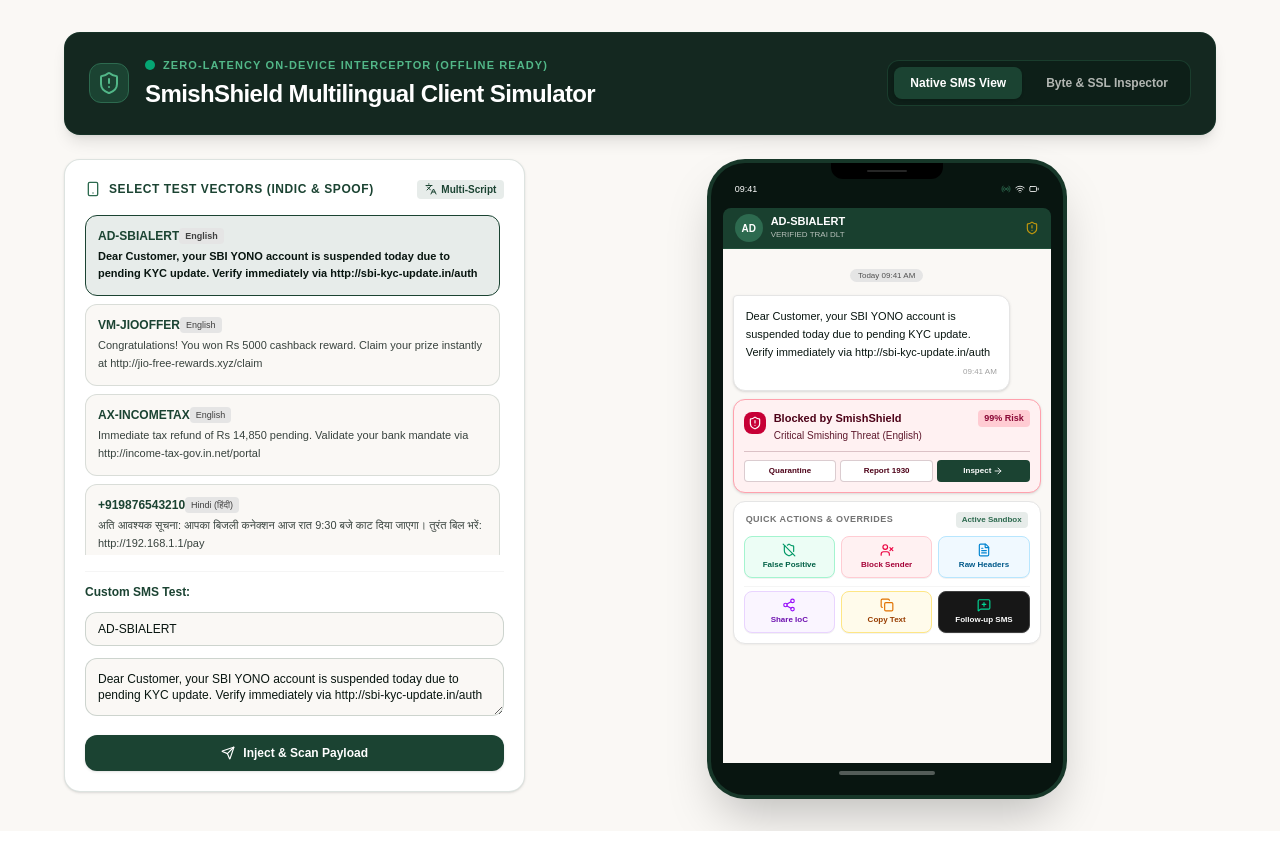
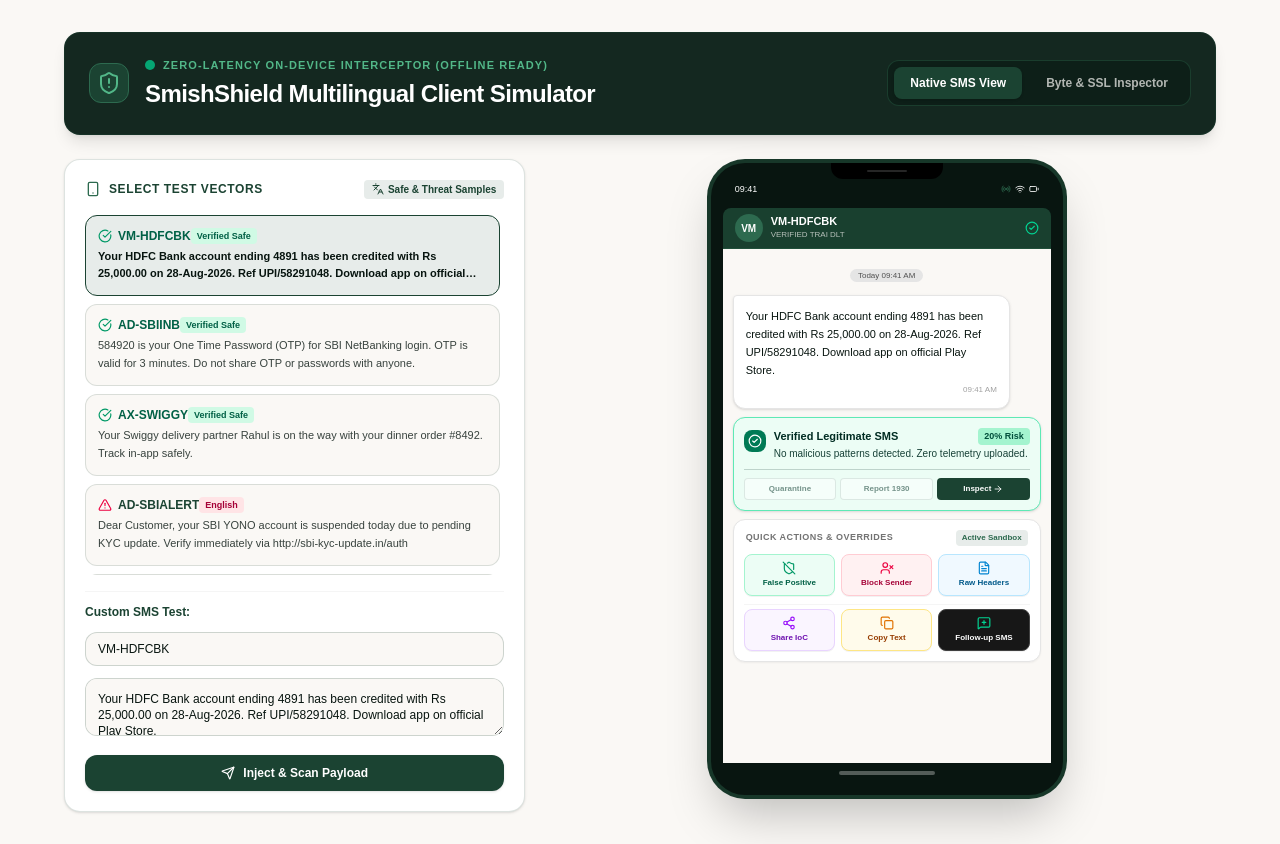
Before and after one commit to Sahasya2007/smish-shield, a Next.js app: page /mobile in a window 1280 px wide. Built offline with nearby package versions, Linux system fonts and the light colour scheme.

Commit message:
Added safe messages

```diff
--- a/app/mobile/page.tsx
+++ b/app/mobile/page.tsx
@@ -21,47 +21,77 @@ import {
   Share2,
   Copy,
   MessageSquarePlus,
-  Languages
+  Languages,
+  CheckCircle
 } from 'lucide-react';
 import { scanMessageOnDevice, ThreatAssessment } from './scanner';
 import { broadcastThreatLog, ThreatStatus } from '../dashboard/telemetry';
 
 const PRESET_MESSAGES = [
+  // --- LEGITIMATE / SAFE SAMPLES (Will NOT be saved to DB or Telemetry) ---
+  {
+    id: 'MSG-SAFE-101',
+    sender: 'VM-HDFCBK',
+    lang: 'English',
+    text: 'Your HDFC Bank account ending 4891 has been credited with Rs 25,000.00 on 28-Aug-2026. Ref UPI/58291048. Download app on official Play Store.',
+    type: 'SAFE'
+  },
+  {
+    id: 'MSG-SAFE-102',
+    sender: 'AD-SBIINB',
+    lang: 'English',
+    text: '584920 is your One Time Password (OTP) for SBI NetBanking login. OTP is valid for 3 minutes. Do not share OTP or passwords with anyone.',
+    type: 'SAFE'
+  },
+  {
+    id: 'MSG-SAFE-103',
+    sender: 'AX-SWIGGY',
+    lang: 'English',
+    text: 'Your Swiggy delivery partner Rahul is on the way with your dinner order #8492. Track in-app safely.',
+    type: 'SAFE'
+  },
+  // --- MALICIOUS & PHISHING SAMPLES (Flagged & Synced to SOC DB) ---
   {
     id: 'MSG-8841',
     sender: 'AD-SBIALERT',
     lang: 'English',
     text: 'Dear Customer, your SBI YONO account is suspended today due to pending KYC update. Verify immediately via http://sbi-kyc-update.in/auth',
+    type: 'THREAT'
   },
   {
     id: 'MSG-8842',
     sender: 'VM-JIOOFFER',
     lang: 'English',
     text: 'Congratulations! You won Rs 5000 cashback reward. Claim your prize instantly at http://jio-free-rewards.xyz/claim',
+    type: 'THREAT'
   },
   {
     id: 'MSG-8843',
     sender: 'AX-INCOMETAX',
     lang: 'English',
     text: 'Immediate tax refund of Rs 14,850 pending. Validate your bank mandate via http://income-tax-gov.in.net/portal',
+    type: 'THREAT'
   },
   {
     id: 'MSG-8844',
     sender: '+919876543210',
     lang: 'Hindi (हिंदी)',
     text: 'अति आवश्यक सूचना: आपका बिजली कनेक्शन आज रात 9:30 बजे काट दिया जाएगा। तुरंत बिल भरें: http://192.168.1.1/pay',
+    type: 'THREAT'
   },
   {
     id: 'MSG-8845',
     sender: 'XX-ODISHA',
     lang: 'Odia (ଓଡ଼ିଆ)',
     text: 'ଜରୁରୀ ସୂଚନା: ଆପଣଙ୍କର ବ୍ୟାଙ୍କ ଖାତା ବନ୍ଦ ହୋଇଯାଇଛି। ତୁରନ୍ତ କେୱାଇସି ଅପଡେଟ୍ କରନ୍ତୁ: http://bank-update.top/od',
+    type: 'THREAT'
   },
   {
     id: 'MSG-8846',
     sender: '+919840123456',
     lang: 'Tamil (தமிழ்)',
     text: 'கணக்கு முடக்கப்பட்டது: உங்கள் வங்கி கணக்கு தற்காலிகமாக நிறுத்தப்பட்டுள்ளது. உடனடியாக சரிபார்க்கவும்: http://hdfc-verify.club/tn',
+    type: 'THREAT'
   }
 ];
 
@@ -89,18 +119,24 @@ export default function MobileSimulator() {
     setIsScanning(true);
     setIsQuarantined(false);
 
-    // 1. Instant 100% Offline Local Scan Execution (0ms Latency)
+    // 1. Instant 100% Offline Local Scan Execution (0ms Latency on Device)
     const localResult = scanMessageOnDevice(textToScan, senderHeader);
     setScanResult(localResult);
+
+    // 2. ZERO TELEMETRY LEAKAGE FOR SAFE MESSAGES
+    // If the message is safe (<35% risk), we strictly do NOT write to database or broadcast telemetry
+    if (localResult.riskScore < 35) {
+      showToast('Payload analyzed: SAFE. Zero data uploaded to cloud (Privacy Protected).');
+      setIsScanning(false);
+      return;
+    }
 
     const mappedStatus: ThreatStatus =
       localResult.riskScore >= 70
         ? 'Critical Threat'
-        : localResult.riskScore >= 35
-        ? 'High Risk'
-        : 'Safe';
+        : 'High Risk';
 
-    // 2. Asynchronous Telemetry Persistence to Database (Non-blocking)
+    // 3. Asynchronous Telemetry Persistence ONLY for Suspicious / Threat Messages
     try {
       const res = await fetch('/api/scan', {
         method: 'POST',
@@ -113,8 +149,7 @@ export default function MobileSimulator() {
 
       const data = await res.json();
 
-      // 3. Local cross-tab broadcast for real-time monitoring
-      if (localResult.riskScore >= 45) {
+      // 4. Local cross-tab broadcast for real-time SOC monitoring
       broadcastThreatLog({
         id: data.id || `INC-${Math.floor(1000 + Math.random() * 9000)}`,
         sender: senderHeader,
@@ -123,9 +158,8 @@ export default function MobileSimulator() {
         riskScore: localResult.riskScore,
         status: mappedStatus
       });
-      }
 
-      showToast('Offline analysis complete & telemetry synced.');
+      showToast('Threat detected: Logged to CERT-In telemetry stream.');
     } catch {
       showToast('Offline analysis complete (Standalone Mode).');
     } finally {
@@ -149,7 +183,8 @@ export default function MobileSimulator() {
       id: `MSG-${Math.floor(1000 + Math.random() * 9000)}`,
       sender: senderToUse,
       lang: 'Custom',
-      text: textToUse
+      text: textToUse,
+      type: 'CUSTOM'
     };
 
     setSelectedMessage(customObj);
@@ -187,7 +222,7 @@ export default function MobileSimulator() {
 
   const handleCopyPayload = () => {
     navigator.clipboard?.writeText(selectedMessage.text);
-    showToast('Malicious text snippet copied to clipboard.');
+    showToast('Text snippet copied to clipboard.');
   };
 
   const handleSimulateFollowUp = () => {
@@ -196,7 +231,8 @@ export default function MobileSimulator() {
       id: `MSG-${Math.floor(1000 + Math.random() * 9000)}`,
       sender: selectedMessage.sender,
       lang: 'English',
-      text: followUpText
+      text: followUpText,
+      type: 'THREAT'
     };
     setSelectedMessage(followUpObj);
     setCustomText(followUpText);
@@ -204,6 +240,7 @@ export default function MobileSimulator() {
   };
 
   const isCritical = scanResult.riskScore >= 70;
+  const isSafe = scanResult.riskScore < 35;
 
   return (
     <div className="min-h-screen bg-[#FAF8F5] text-[#081510] font-sans p-4 sm:p-8 relative">
@@ -260,15 +297,17 @@ export default function MobileSimulator() {
               <div className="flex items-center justify-between">
                 <h3 className="text-xs font-bold uppercase tracking-wider text-[#1B4332] flex items-center gap-2">
                   <Smartphone className="w-4 h-4 text-[#2D6A4F]" />
-                  Select Test Vectors (Indic &amp; Spoof)
+                  Select Test Vectors
                 </h3>
                 <span className="text-[10px] bg-[#1B4332]/10 text-[#1B4332] font-mono px-2 py-0.5 rounded font-bold flex items-center gap-1">
-                  <Languages className="w-3 h-3" /> Multi-Script
+                  <Languages className="w-3 h-3" /> Safe &amp; Threat Samples
                 </span>
               </div>
 
-              <div className="space-y-2 max-h-[340px] overflow-y-auto pr-1">
-                {PRESET_MESSAGES.map((msg) => (
+              <div className="space-y-2 max-h-[360px] overflow-y-auto pr-1">
+                {PRESET_MESSAGES.map((msg) => {
+                  const isSafeMsg = msg.type === 'SAFE';
+                  return (
                     <button
                       key={msg.id}
                       onClick={() => handleSelectPreset(msg)}
@@ -279,28 +318,40 @@ export default function MobileSimulator() {
                       }`}
                     >
                       <div className="flex justify-between items-center font-mono">
-                      <span className="text-[#1B4332] font-bold">{msg.sender}</span>
-                      <span className="text-[9px] bg-neutral-200 text-neutral-700 px-1.5 py-0.5 rounded font-sans">
-                        {msg.lang}
+                        <div className="flex items-center gap-1.5">
+                          {isSafeMsg ? (
+                            <CheckCircle className="w-3.5 h-3.5 text-emerald-600 shrink-0" />
+                          ) : (
+                            <AlertTriangle className="w-3.5 h-3.5 text-rose-600 shrink-0" />
+                          )}
+                          <span className={`font-bold ${isSafeMsg ? 'text-emerald-800' : 'text-[#1B4332]'}`}>
+                            {msg.sender}
+                          </span>
+                        </div>
+                        <span className={`text-[9px] px-1.5 py-0.5 rounded font-sans font-semibold ${
+                          isSafeMsg ? 'bg-emerald-100 text-emerald-800' : 'bg-rose-100 text-rose-800'
+                        }`}>
+                          {isSafeMsg ? 'Verified Safe' : msg.lang}
                         </span>
                       </div>
                       <p className="line-clamp-2 leading-relaxed text-[11px]">{msg.text}</p>
                     </button>
-                ))}
+                  );
+                })}
               </div>
 
               <form onSubmit={handleCustomSubmit} className="pt-3 border-t border-neutral-100 space-y-3">
                 <span className="text-xs font-bold text-[#1B4332] block">Custom SMS Test:</span>
                 <input
                   type="text"
-                  placeholder="Sender ID (e.g. AD-SBI, +919876543210)"
+                  placeholder="Sender ID (e.g. VM-HDFCBK, AD-SBI, +919876543210)"
                   value={customSender}
                   onChange={(e) => setCustomSender(e.target.value)}
                   className="w-full bg-[#FAF8F5] border border-[#1B4332]/20 rounded-xl px-3 py-2 text-xs focus:outline-none focus:border-[#1B4332]"
                 />
                 <textarea
                   rows={2}
-                  placeholder="Paste message (English, Hindi, Odia, Tamil, etc.)..."
+                  placeholder="Paste message text..."
                   value={customText}
                   onChange={(e) => setCustomText(e.target.value)}
                   className="w-full bg-[#FAF8F5] border border-[#1B4332]/20 rounded-xl p-3 text-xs focus:outline-none focus:border-[#1B4332]"
@@ -356,7 +407,11 @@ export default function MobileSimulator() {
                       <p className="text-[8px] text-[#FAF8F5]/70 font-mono">{scanResult.dltStatus}</p>
                     </div>
                   </div>
+                  {isSafe ? (
+                    <CheckCircle2 className="w-3.5 h-3.5 text-emerald-400" />
+                  ) : (
                     <ShieldAlert className="w-3.5 h-3.5 text-amber-400 animate-pulse" />
+                  )}
                 </div>
 
                 {/* Chat Scroll Area */}
@@ -373,27 +428,45 @@ export default function MobileSimulator() {
                     <span className="text-[8px] text-neutral-400 block text-right mt-1 font-mono">09:41 AM</span>
                   </div>
 
-                  {/* SmishShield Alert Banner */}
+                  {/* SmishShield Assessment Banner */}
                   <div className={`w-full rounded-xl p-2.5 shadow-sm border transition-all ${
-                    isCritical ? 'bg-rose-50 border-rose-300 text-rose-950' : scanResult.riskScore >= 35 ? 'bg-amber-50 border-amber-300 text-amber-950' : 'bg-emerald-50 border-emerald-300 text-emerald-950'
+                    isSafe
+                      ? 'bg-emerald-50 border-emerald-300 text-emerald-950'
+                      : isCritical
+                      ? 'bg-rose-50 border-rose-300 text-rose-950'
+                      : 'bg-amber-50 border-amber-300 text-amber-950'
                   }`}>
                     <div className="flex items-start gap-2">
-                      <div className={`p-1 rounded-lg mt-0.5 text-white ${isCritical ? 'bg-rose-700' : scanResult.riskScore >= 35 ? 'bg-amber-700' : 'bg-emerald-700'}`}>
-                        <ShieldAlert className="w-3.5 h-3.5" />
+                      <div className={`p-1 rounded-lg mt-0.5 text-white ${
+                        isSafe ? 'bg-emerald-700' : isCritical ? 'bg-rose-700' : 'bg-amber-700'
+                      }`}>
+                        {isSafe ? <CheckCircle2 className="w-3.5 h-3.5" /> : <ShieldAlert className="w-3.5 h-3.5" />}
                       </div>
                       <div className="flex-1">
                         <div className="flex items-center justify-between">
                           <p className="text-[11px] font-black">
-                            {isQuarantined ? 'Payload Quarantined' : scanResult.riskScore >= 35 ? 'Blocked by SmishShield' : 'Payload Verified'}
+                            {isSafe
+                              ? 'Verified Legitimate SMS'
+                              : isQuarantined
+                              ? 'Payload Quarantined'
+                              : 'Blocked by SmishShield'}
                           </p>
                           <span className={`text-[9px] font-mono font-bold px-1.5 py-0.5 rounded ${
-                            isCritical ? 'bg-rose-200 text-rose-900' : scanResult.riskScore >= 35 ? 'bg-amber-200 text-amber-900' : 'bg-emerald-200 text-emerald-900'
+                            isSafe
+                              ? 'bg-emerald-200 text-emerald-900'
+                              : isCritical
+                              ? 'bg-rose-200 text-rose-900'
+                              : 'bg-amber-200 text-amber-900'
                           }`}>
                             {scanResult.riskScore}% Risk
                           </span>
                         </div>
                         <p className="text-[10px] mt-0.5 opacity-90 leading-snug">
-                          {isQuarantined ? 'Threat neutralized in local secure vault.' : `${scanResult.threatType} (${scanResult.detectedLanguage})`}
+                          {isSafe
+                            ? 'No malicious patterns detected. Zero telemetry uploaded.'
+                            : isQuarantined
+                            ? 'Threat neutralized in local secure vault.'
+                            : `${scanResult.threatType} (${scanResult.detectedLanguage})`}
                         </p>
                       </div>
                     </div>
@@ -401,14 +474,15 @@ export default function MobileSimulator() {
                     <div className="mt-2 grid grid-cols-3 gap-1 pt-2 border-t border-current/20">
                       <button
                         onClick={handleQuarantineAction}
-                        disabled={isQuarantined}
+                        disabled={isQuarantined || isSafe}
                         className="bg-white hover:bg-neutral-100 disabled:opacity-50 text-[8px] font-bold py-1 px-0.5 rounded border border-current/20 text-center transition cursor-pointer"
                       >
                         {isQuarantined ? 'Quarantined' : 'Quarantine'}
                       </button>
                       <button
                         onClick={handleReport1930Action}
-                        className="bg-white hover:bg-neutral-100 text-[8px] font-bold py-1 px-0.5 rounded border border-current/20 text-center transition cursor-pointer"
+                        disabled={isSafe}
+                        className="bg-white hover:bg-neutral-100 disabled:opacity-50 text-[8px] font-bold py-1 px-0.5 rounded border border-current/20 text-center transition cursor-pointer"
                       >
                         Report 1930
                       </button>
@@ -421,7 +495,7 @@ export default function MobileSimulator() {
                     </div>
                   </div>
 
-                  {/* Restored Quick Actions & Overrides Grid */}
+                  {/* Quick Actions & Overrides Grid */}
                   <div className="bg-white border border-neutral-200 rounded-xl p-2.5 shadow-xs space-y-2 animate-fade-in">
                     <div className="flex items-center justify-between px-0.5">
                       <p className="text-[9px] font-bold text-neutral-500 uppercase tracking-wider">Quick Actions &amp; Overrides</p>
@@ -491,7 +565,11 @@ export default function MobileSimulator() {
                     <h3 className="text-sm font-bold text-[#1B4332]">Local Heuristic &amp; SSL Certificate Inspector</h3>
                   </div>
                   <span className={`text-[10px] font-bold px-2.5 py-1 rounded-full font-mono uppercase ${
-                    isCritical ? 'bg-rose-100 text-rose-800' : 'bg-amber-100 text-amber-800'
+                    isSafe
+                      ? 'bg-emerald-100 text-emerald-800'
+                      : isCritical
+                      ? 'bg-rose-100 text-rose-800'
+                      : 'bg-amber-100 text-amber-800'
                   }`}>
                     {scanResult.threatType}
                   </span>
@@ -500,7 +578,9 @@ export default function MobileSimulator() {
                 <div className="grid grid-cols-3 gap-3">
                   <div className="p-3 bg-[#FAF8F5] rounded-xl border border-[#1B4332]/10">
                     <span className="text-[10px] text-neutral-500 block uppercase font-mono">TRAI DLT Telephony</span>
-                    <span className="text-[11px] font-bold text-rose-700 flex items-center gap-1 mt-1">
+                    <span className={`text-[11px] font-bold flex items-center gap-1 mt-1 ${
+                      scanResult.dltStatus === 'VERIFIED TRAI DLT' ? 'text-emerald-700' : 'text-rose-700'
+                    }`}>
                       <AlertTriangle className="w-3.5 h-3.5 shrink-0" /> {scanResult.dltStatus}
                     </span>
                   </div>
```
Lines whose indentation alone changed are shown as unchanged.
